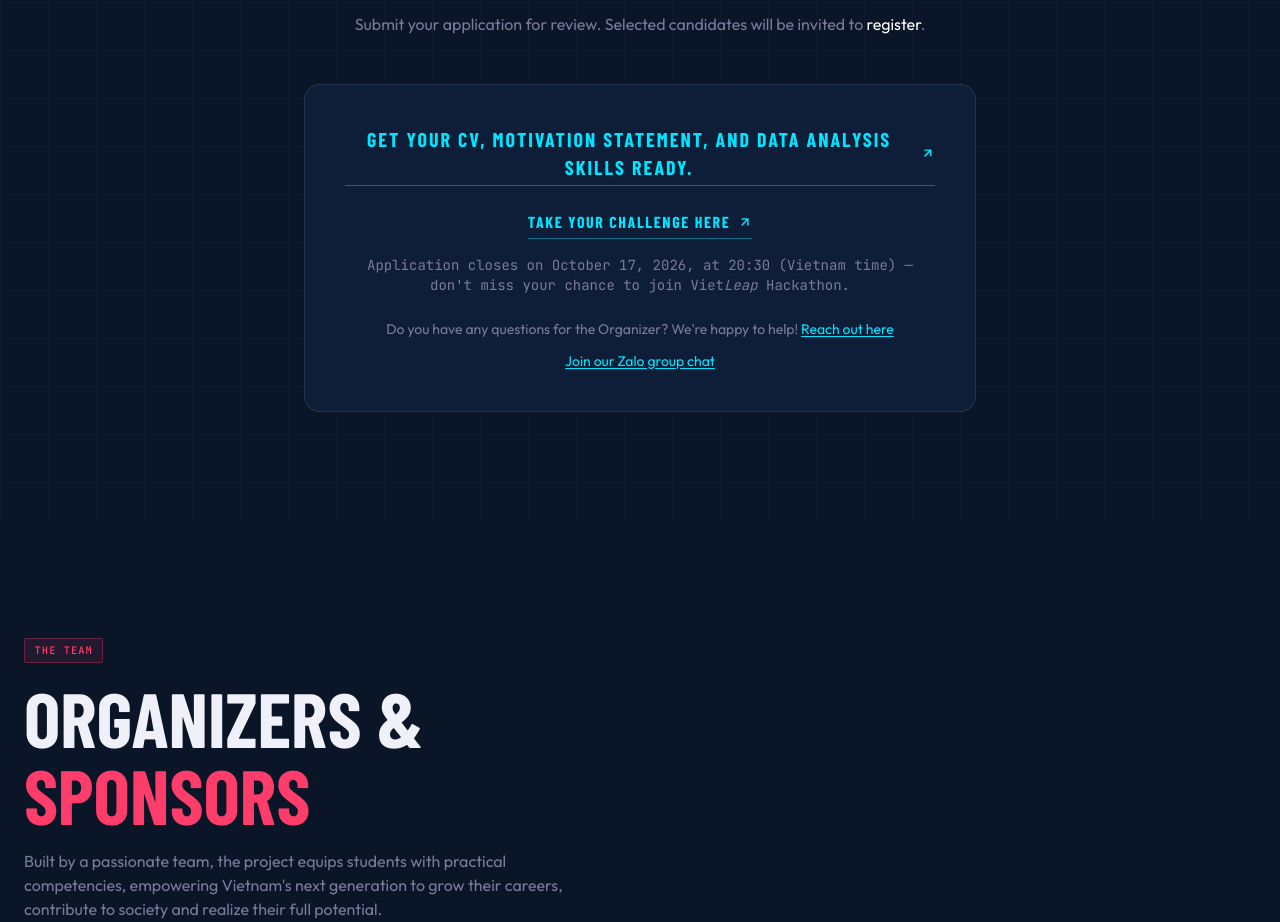
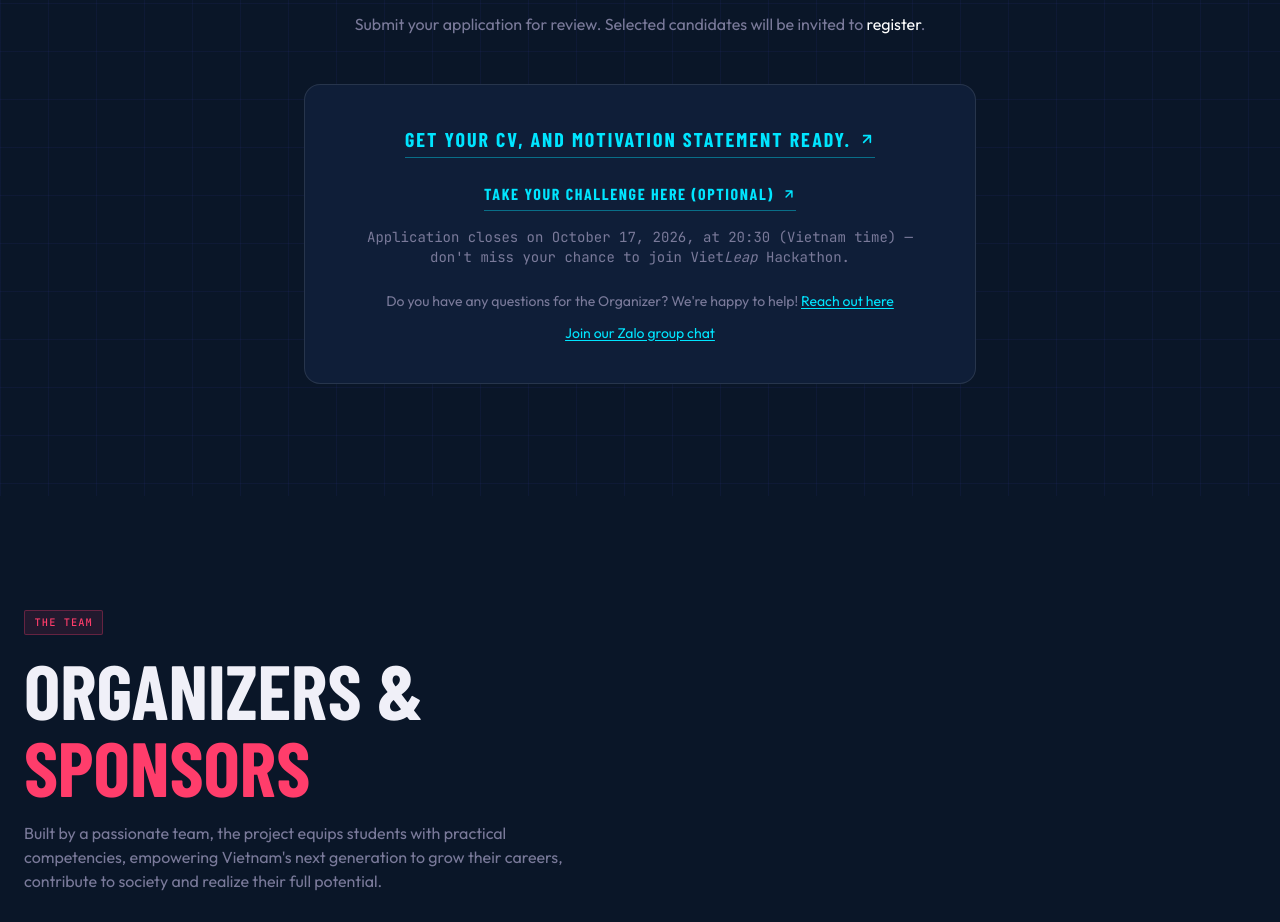
Before and after one commit to nhuynghu/vietleap, a React (Vite) app: page / in a window 1280 px wide. Shown: the part 3880-4802 px from the top of the page. Built offline with nearby package versions, Linux system fonts and the light colour scheme; the HTML template or start-up script is replaced by a standard one; a web font is replaced by a local one.

Commit message:
Update App.tsx

```diff
--- a/src/App.tsx
+++ b/src/App.tsx
@@ -365,7 +365,7 @@ function Register() {
             rel="noopener noreferrer"
             className="inline-flex items-center gap-2 text-[#00e5ff] hover:text-white font-display font-bold text-xl uppercase tracking-widest transition-colors border-b border-[#00e5ff]/40 hover:border-white/60 pb-1"
           >
-            Get your CV, motivation statement, and data analysis skills ready.
+            Get your CV, and motivation statement ready.
             <svg width="16" height="16" viewBox="0 0 24 24" fill="none" stroke="currentColor" strokeWidth="2.5" strokeLinecap="round" strokeLinejoin="round">
               <path d="M7 17L17 7M7 7h10v10"/>
             </svg>
@@ -377,7 +377,7 @@ function Register() {
               rel="noopener noreferrer"
               className="inline-flex items-center gap-2 text-[#00e5ff] hover:text-white font-display font-bold text-base uppercase tracking-widest transition-colors border-b border-[#00e5ff]/40 hover:border-white/60 pb-1"
             >
-              Take your challenge here
+              Take your challenge here (OPTIONAL)
               <svg width="14" height="14" viewBox="0 0 24 24" fill="none" stroke="currentColor" strokeWidth="2.5" strokeLinecap="round" strokeLinejoin="round">
                 <path d="M7 17L17 7M7 7h10v10"/>
               </svg>
```
